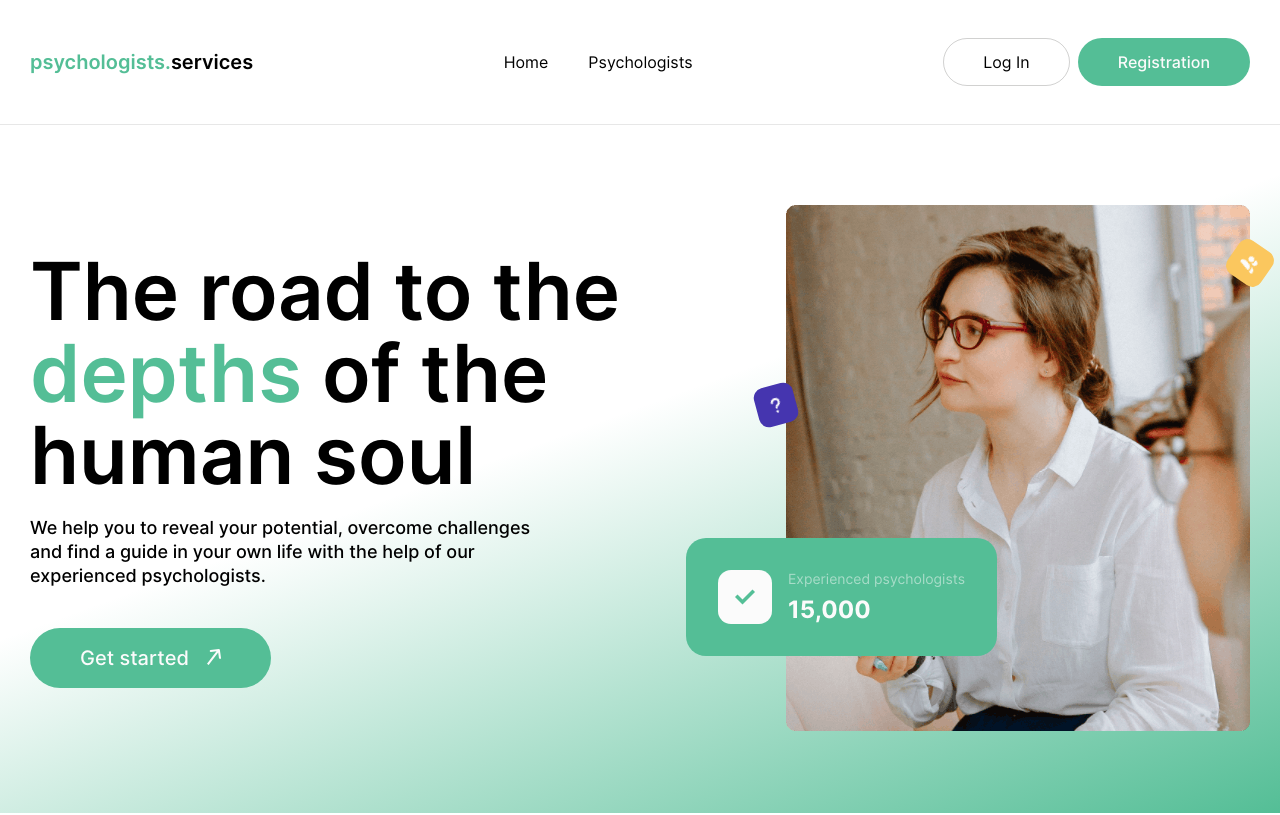
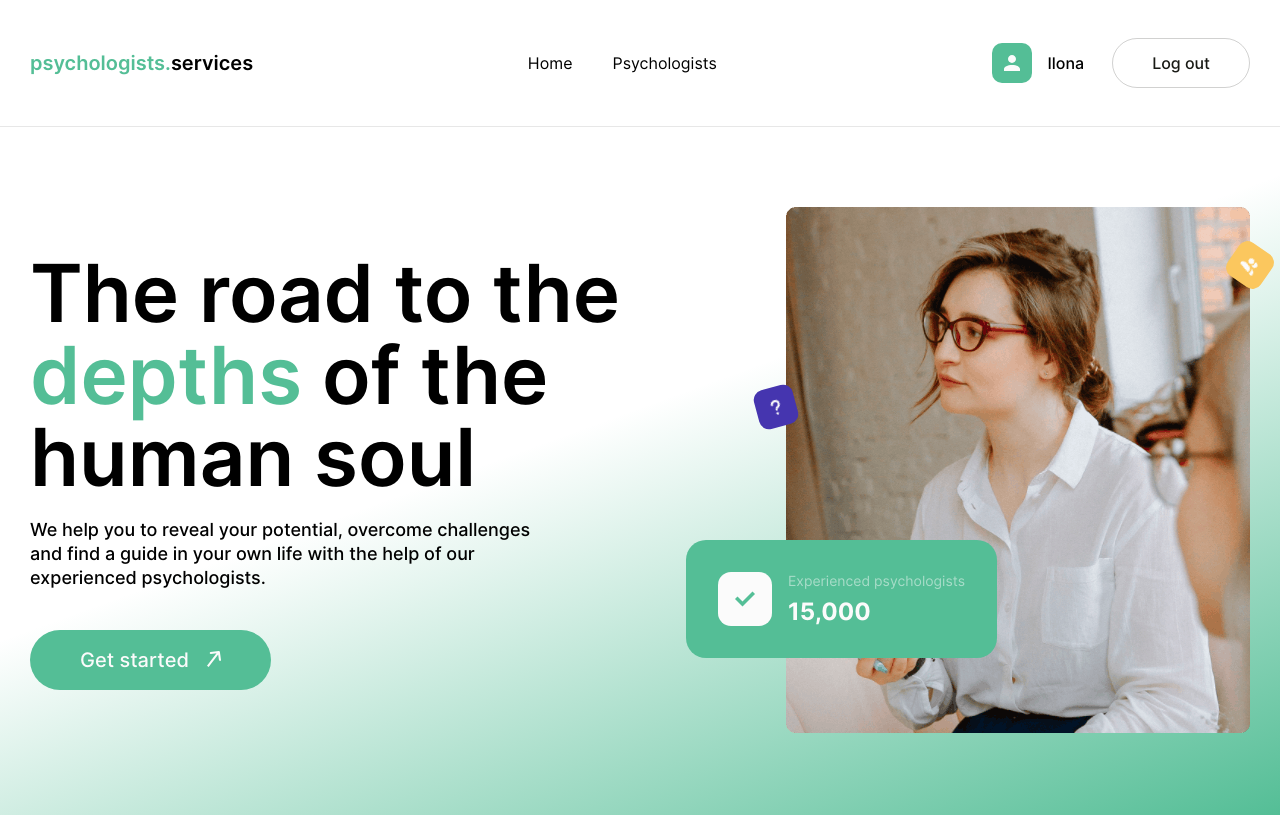
Before and after one commit to hasin01/psychologists.services, a website built with Vite: page src/index.html in a window 1280 px wide. Built offline with nearby package versions, Linux system fonts and the light colour scheme.

Commit message:
user-info

```diff
--- a/src/css/style.css
+++ b/src/css/style.css
@@ -343,3 +343,43 @@ padding: 16px;
 
   display: none;
 }
+
+.user-info {
+  display:flex;
+  align-items: center;
+
+}
+.user-icon {
+  display: flex ;
+  align-items: center;
+  justify-content: center;
+border-radius: 10px;
+background: var(--green);
+width: 40px;
+height: 40px;
+}
+.user-name {
+  font-size: 16px;
+  font-weight: 500;
+  line-height: 20px;
+  margin-left: 16px;
+  margin-right: 28px;
+}
+.user-logout {
+  font-size: 16px;
+  font-weight: 500;
+  line-height: 20px;
+  color: var(--black);
+  cursor: pointer;
+  padding: 14px 39px 14px 39px;
+  box-sizing: border-box;
+border: 1px solid rgba(25, 26, 21, 0.2);
+border-radius: 30px;
+
+}
+.user-logout:hover,
+.user-logout:focus {
+  background-color: rgba(25, 26, 21, 0.1);
+  color: var(--primary-color);
+  outline: none;
+}
--- a/src/index.html
+++ b/src/index.html
@@ -17,7 +17,7 @@
             <li class="nav-list-item"><a href="psychologists.html">Psychologists</a></li>
           </ul>
         </nav>
-        <div class="auth-wrapper ">
+        <div class="auth-wrapper is-hidden">
           <button class="auth-item auth-item-login" aria-label="Log In">
             Log In
           </button>
@@ -27,6 +27,11 @@
           >
             Registration
           </button>
+        </div>
+        <div class="user-info">
+          <div class="user-icon"><img src="img/people.svg" alt=""></div>
+          <div class="user-name">Ilona</div>
+          <button class="user-logout">Log out</button>
         </div>
       </div>
     </header>
```
